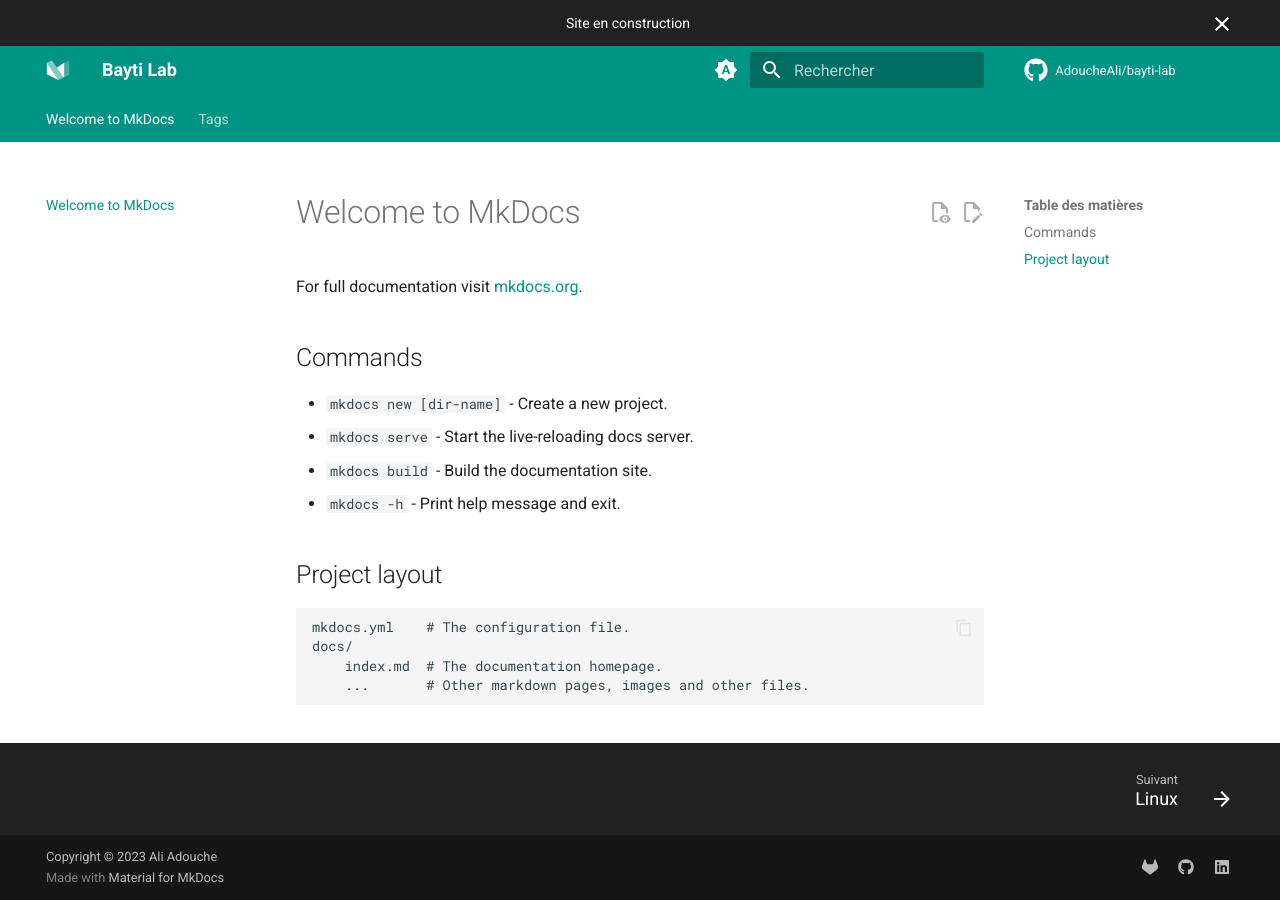
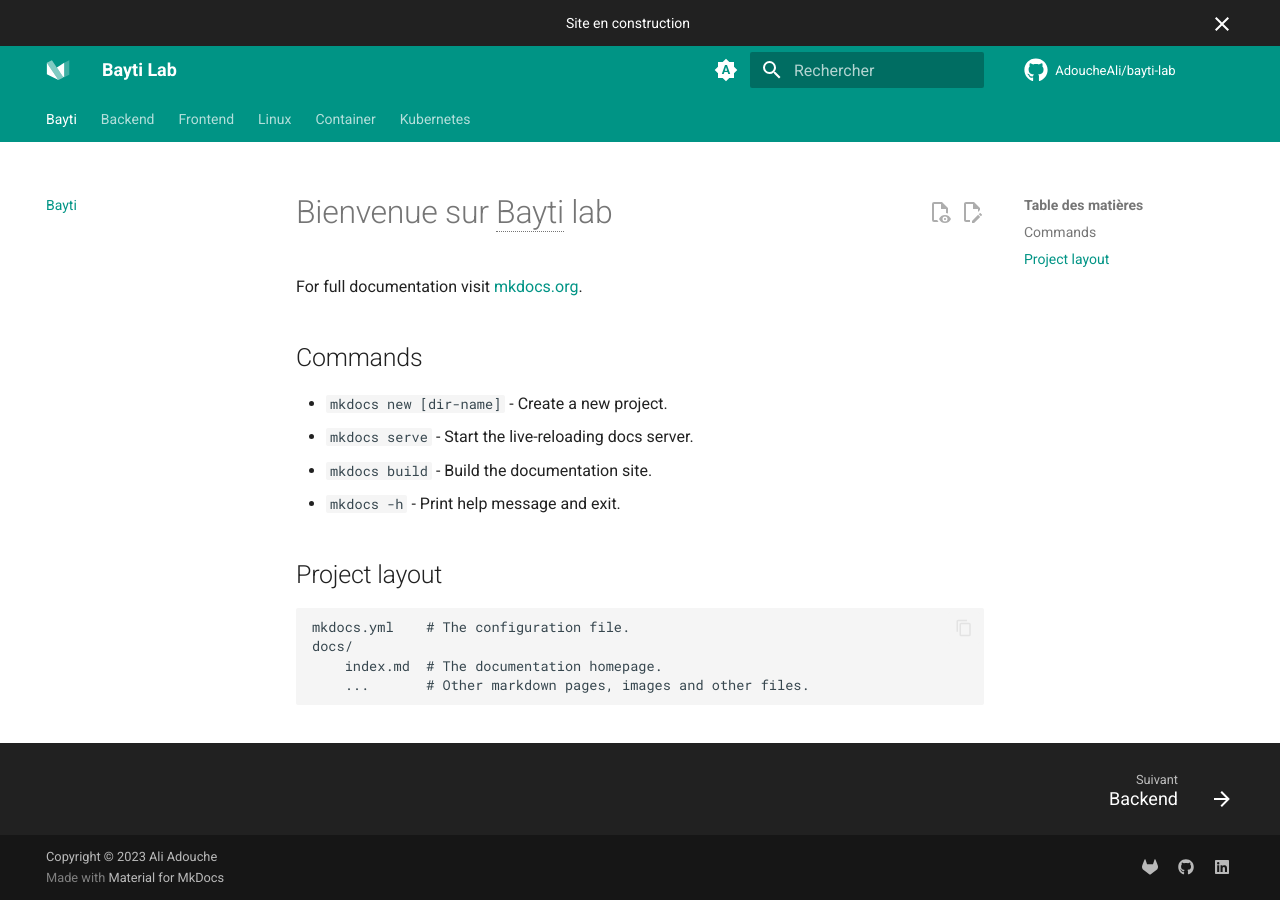
Before and after one commit to AdoucheAli/bayti-lab, an MkDocs documentation site: the page built from docs/index.md, in a window 1280 px wide. Built offline with MkDocs 1.6.1 and Material for MkDocs 9.7.7, drawn with Linux system fonts in a browser that asks for light colours; comment, search, counter and statistics services are not loaded.

Commit message:
ajout de fichier pour commencer

````diff
--- a/docker-compose.yaml
+++ b/docker-compose.yaml
@@ -1,7 +1,7 @@
  # to create a project docker run --rm -it -v ${PWD}:/docs squidfunk/mkdocs-material new .
 version: "3"
 services:
-  jekyll-serve:
+  mkdocs-serve:
     image: mkdocs-material-with-extra-plugin
     volumes:
       - '.:/docs'
--- /dev/null
+++ b/docs/backend/index.md
@@ -0,0 +1 @@
+# Backend
--- /dev/null
+++ b/docs/container/index.md
@@ -0,0 +1 @@
+# Container
--- /dev/null
+++ b/docs/frontend/index.md
@@ -0,0 +1 @@
+# Frontend
--- a/docs/index.md
+++ b/docs/index.md
@@ -1,4 +1,6 @@
-# Welcome to MkDocs
+--8<-- "includes/acronymes.md"
+# Bienvenue sur Bayti lab
+
 
 For full documentation visit [mkdocs.org](https://www.mkdocs.org).
 
--- /dev/null
+++ b/docs/kubernetes/index.md
@@ -0,0 +1 @@
+# Kubernetes
--- /dev/null
+++ b/docs/linux/multipass/index.md
@@ -0,0 +1,11 @@
+# Multipass
+
+
+<details>
+<summary>letsencrypt-prod.yaml</summary>
+    ```yaml
+    test:
+      test:
+        name: toto
+    ```
+</details>
--- /dev/null
+++ b/includes/acronymes.md
@@ -0,0 +1,3 @@
+*[HTML]: Hyper Text Markup Language
+*[W3C]: World Wide Web Consortium
+*[Bayti]: Ma maison
--- a/mkdocs.yml
+++ b/mkdocs.yml
@@ -10,6 +10,21 @@ repo_url: https://github.com/AdoucheAli/bayti-lab
 edit_uri: edit/main/docs/
 
 copyright: Copyright &copy; 2023 Ali Adouche
+
+nav:
+  - Bayti: index.md
+  - Backend:
+    - backend/index.md
+  - Frontend:
+    - frontend/index.md
+  - Linux:
+    - linux/index.md
+    - Multipass:
+        - linux/multipass/index.md
+  - Container:
+    - container/index.md
+  - Kubernetes:
+    - kubernetes/index.md
 
 theme:
   name: material
````
Also changed, not shown: docs/linux/index.md (added, +1 -0 lines), 1 other file.
